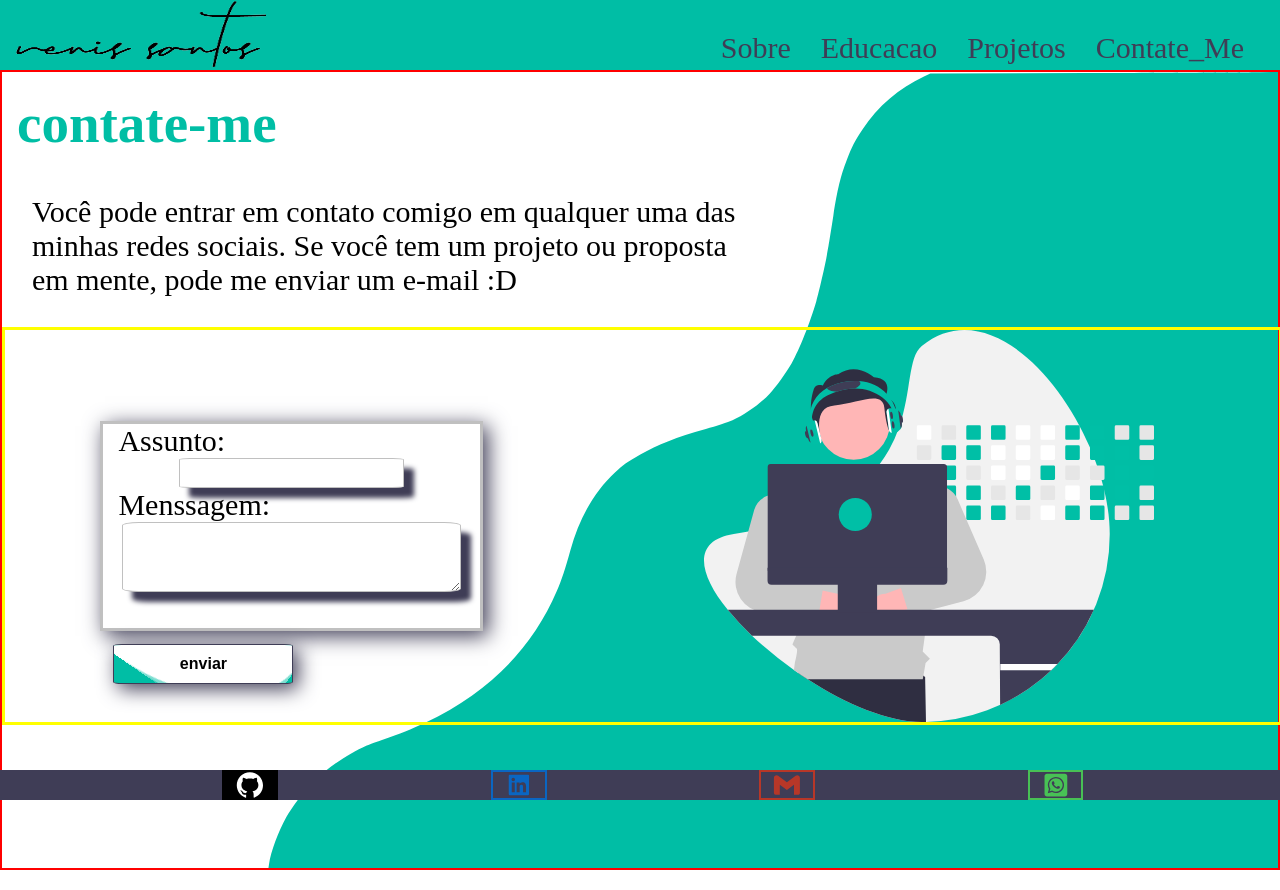
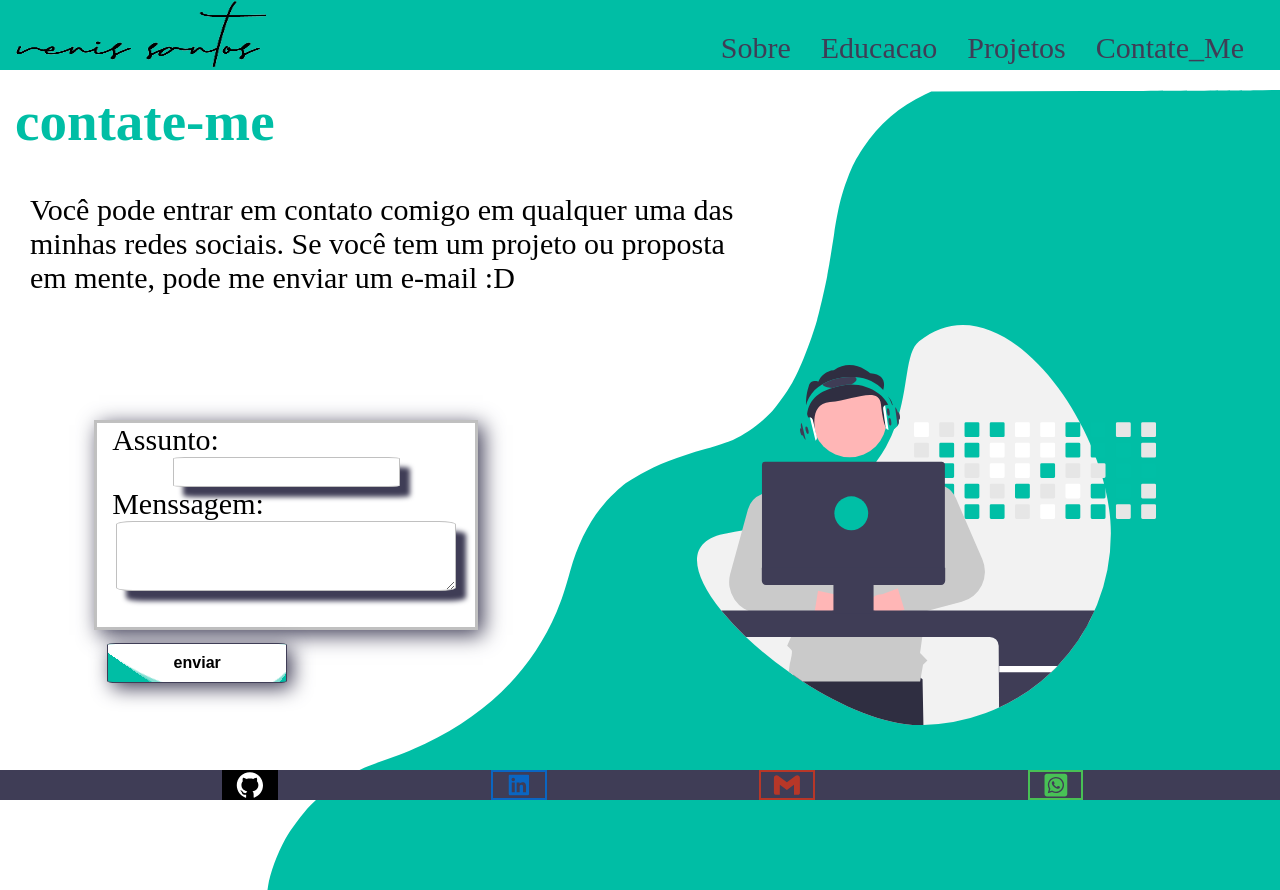
Before and after one commit to UenisSantos/Portifolio-React, a React (Create React App) app: page /contato in a window 1280 px wide. Built offline with nearby package versions, Linux system fonts and the light colour scheme.

Commit message:
Links adicionar url aos links

```diff
--- a/src/common/data/footer.js
+++ b/src/common/data/footer.js
@@ -9,8 +9,8 @@ export const footer = [
 	{
 
 		children: <AiFillGithub />,
-		href: 'educacao',
-		newTab: false,
+		href: 'https://github.com/UenisSantos/UenisSantos/blob/main/README.md',
+		newTab: true,
 		classe: 'git'
 
 	},
@@ -18,8 +18,8 @@ export const footer = [
 	{
 
 		children: <AiFillLinkedin />,
-		href: 'educacao',
-		newTab: false,
+		href: 'https://www.linkedin.com/in/uenis-santos-desenvolvedor-front-end/',
+		newTab: true,
 		classe: 'linkedin'
 
 	},
@@ -27,16 +27,16 @@ export const footer = [
 	{
 
 		children: <SiGmail />,
-		href: 'educacao',
-		newTab: false,
+		href: 'mailto:uenisprogramador@gmail.com',
+		newTab: true,
 		classe: 'email'
 
 	},
 	{
 
 		children: <FaWhatsappSquare />,
-		href: 'educacao',
-		newTab: false,
+		href: 'https://api.whatsapp.com/send?phone=5521994305914&text=oi%20uenis%20todo%20bom%20%3F',
+		newTab: true,
 		classe: 'whatsapp'
 
 	},
--- a/src/common/data/projects.js
+++ b/src/common/data/projects.js
@@ -4,45 +4,70 @@ import filmes from '../../assets/filmes.gif'
 import cavalheiros from '../../assets/cavalheiros.gif'
 import calculadora from '../../assets/calculadora.gif'
 import noticia from '../../assets/noticia.gif'
+import perfect from '../../assets/perfect.gif'
+
+
+
 
 export const projecMock = [
+
+
+	{
+		title: "Portifolio",
+		subTitle: "primeiro portifolio web usando apenas sem javascript , css e html",
+		src: portifolio,
+		click: 'https://uenis-portifolio.vercel.app/'
+
+	},
+
 
 	{
 		title: "GitHub-preview",
 		subTitle: "projeto feito com react e styled-components,consumindo a API do GitHub",
-		src: git
+		src: git,
+		click: 'https://github.com/UenisSantos/git-preview/tree/main/git_preview'
 
 
 	},
 
-	{
-		title: "Portifolio",
-		subTitle: "primeiro portifolio web usando apenas sem javascript , css e html",
-		src: portifolio
 
-	},
+
+
 	{
 		title: "Catalogo de Filmes",
 		subTitle: "trata-se de uma aplicação mobile feito em flutter e consumindo a API (TMDB)",
-		src: filmes
-
+		src: filmes,
+		click: 'https://github.com/UenisSantos/my_cloud_filmes'
 	},
 	{
 		title: "Jogo da memoria",
 		subTitle: "aplicação web dos cavalheiros do zodiaco",
-		src: cavalheiros
+		src: cavalheiros,
+		click: 'https://github.com/UenisSantos/jogo-da-memoria'
 
 	},
+
+
+
 	{
 		title: "Calculadora",
 		subTitle: "calculadora real capaz de somar,diminuir,mutiplicar e dividir",
-		src: calculadora
+		src: calculadora,
+		click: 'https://calculator-sepia-mu.vercel.app/'
 
 	},
 	{
 		title: "Noticia cidade",
 		subTitle: "Sua cidade tem um blog  ? provavelmente é esse  o layout ",
-		src: noticia
+		src: noticia,
+		click: 'https://noticias-cidades.vercel.app/'
+
+	},
+	{
+		title: "Secret Word",
+		subTitle: "esse todos conhecem ,show do milhão",
+		src: perfect,
+		click: 'https://secret-word-psi.vercel.app/'
 
 	},
 
@@ -51,6 +76,4 @@ export const projecMock = [
 
 
 
-
-
 ]
--- a/src/components/Buttom/styles.js
+++ b/src/components/Buttom/styles.js
@@ -24,7 +24,11 @@ padding:${theme.spacings.small} ;
 border-radius:5% ;
 box-shadow: 5px  5px  20px  ${theme.colors.secundaryColor}   ;
 font-weight:bold ;
+a{
+	font-size:${theme.sizes.smaller} ;
+	color:${theme.colors.secundaryColor} ;
 
+}
 
 &::before,
 &::after{
--- a/src/pages/contact/styles.js
+++ b/src/pages/contact/styles.js
@@ -14,7 +14,6 @@ background-repeat: no-repeat ;
 background-size:60% 100% ;
 background-attachment: fixed;
 background-position:right ;
-border: 2px solid red ;
 h1{
 
 margin: ${theme.spacings.big} ${theme.spacings.medium} ${theme.spacings.small} ${theme.spacings.medium};
@@ -67,7 +66,6 @@ p{
 
 export const Wrapper = styled.div`
 ${({ theme }) => css`
-border: solid yellow;
 width:100vw ;
 height:50% ;
 display:flex ;
--- a/src/pages/footer/index.jsx
+++ b/src/pages/footer/index.jsx
@@ -1,6 +1,5 @@
 import *  as Styled from './styles'
 import { footer } from '../../common/data/footer'
-import { Links } from '../../components/navBar/links/NavLinks';
 
 export const Footer = () => {
 	return (
@@ -9,10 +8,10 @@ export const Footer = () => {
 			<Styled.Footer  >
 				{footer.map((iten, i) => (
 					<li key={i} >
-						<Links href={iten.href} classe={iten.classe} newTab={iten.newTab}  >
+						<a href={iten.href} className={iten.classe} newTab={iten.newTab}  >
 
 							{iten.children}
-						</Links>
+						</a>
 					</li>
 
 				))}
--- a/src/pages/menu/index.jsx
+++ b/src/pages/menu/index.jsx
@@ -2,7 +2,7 @@
 
 import *  as Styled from './styles'
 import React, { useState } from 'react';
-import { linksMenu } from '../../common/data/mock'
+import { linksMenu } from '../../common/data/menu'
 import rubrica from '../../assets/rubrica.png'
 
 import { AiFillCloseCircle } from 'react-icons/ai'
--- a/src/pages/menu/styles.js
+++ b/src/pages/menu/styles.js
@@ -107,7 +107,11 @@ a,svg{
 	font-size:${theme.sizes.smaller};
 
 };
+img{
+	left: 1rem;
+	height:${theme.sizes.medium};
 
+}
 
 }
 
--- a/src/pages/projects/index.jsx
+++ b/src/pages/projects/index.jsx
@@ -34,7 +34,7 @@ export const Projects = () => {
 
 								<Image src={iten.src} alt={projects} />
 							</Modal>
-							<Buttom pattern='pattern'   >ver projeto</Buttom>
+							<Buttom pattern='pattern'   ><a href={iten.click}>ver projeto</a></Buttom>
 						</Styled.ModalContainer>
 
 
```
Also changed, not shown: src/assets/perfect.gif (added), src/common/data/menu.js (renamed from src/common/data/mock.js).
